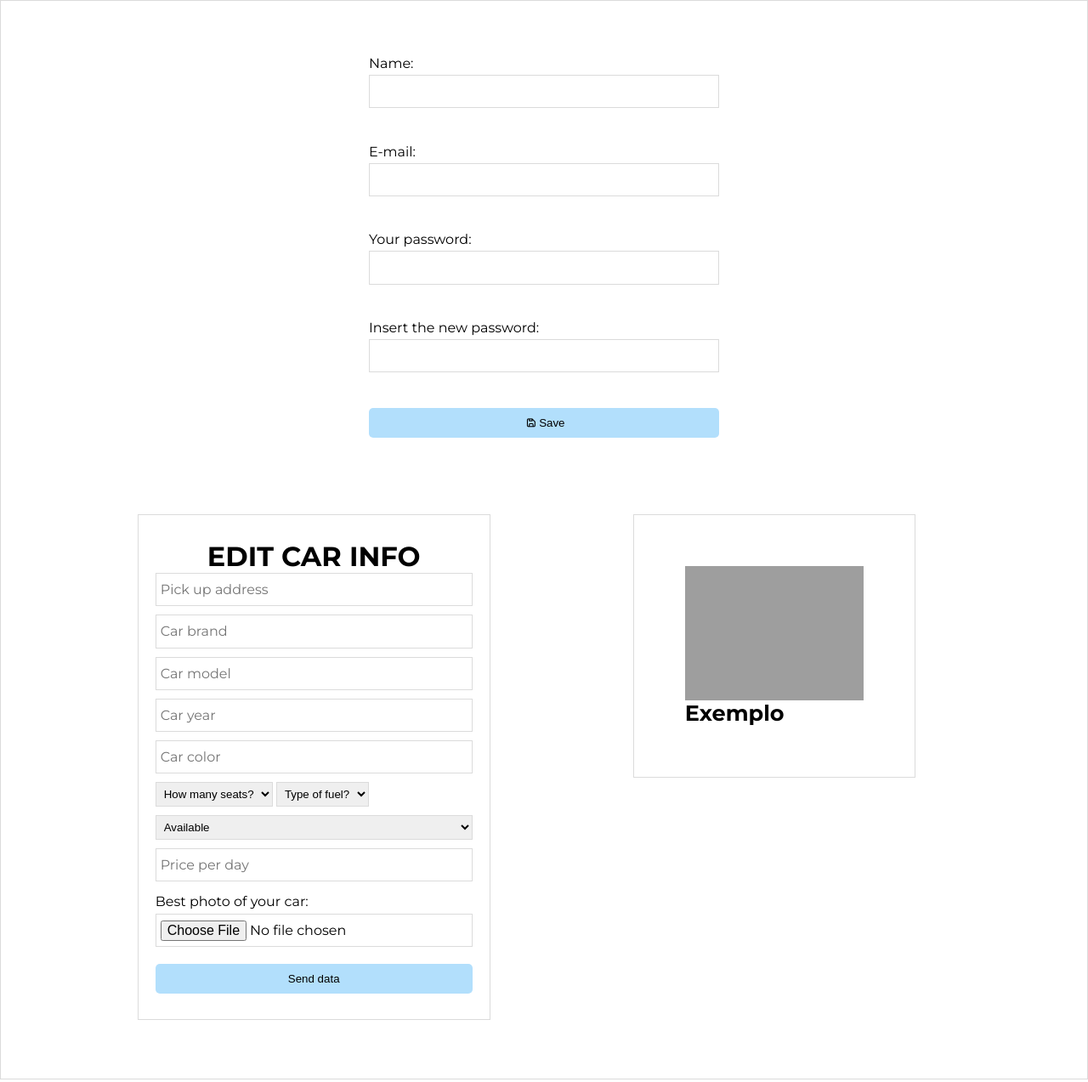
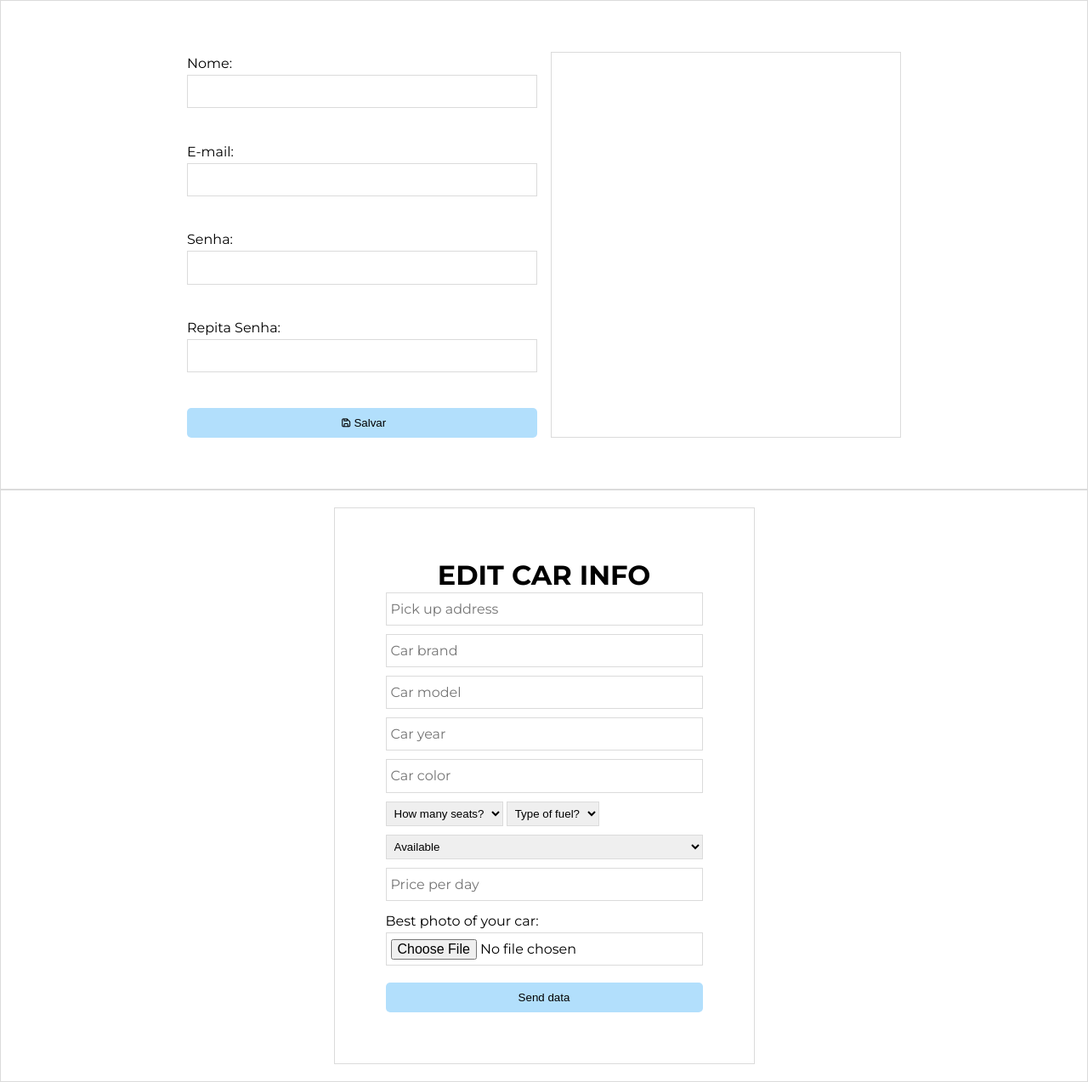
Before and after one commit to Joao-Thomaz-Garcia/gemSystemWebsite, a PHP site: page /user-settings.php in a window 1280 px wide. Shown: the part 80-1353 px from the top of the page at 85% size. Run offline with PHP 8.4, Linux system fonts and the light colour scheme; the visitor is signed in with stand-in values (Sample User, id 1); data that the repository does not hold is empty; grey boxes are pictures that could not be loaded.

Commit message:
0.01
mudei

```diff
--- a/user-settings.php
+++ b/user-settings.php
@@ -1,55 +1,8 @@
 <?php include("nav.html")?>
-
 <link rel="stylesheet" href="css/usersettings.css">
 <?php
-    include('connection.php');
 
 //Verifica a session, se não estiver logado, redireciona para o login.
-if(!isset($_SESSION)){
-    session_start();
-  }
-if(!isset($_SESSION['id'])){
-    header("Location: login.php");
-  }
-
-
-
-$id = $_SESSION['id'];
-$sql_cliente = "SELECT * FROM users WHERE id = '$id'";
-$query_cliente = $mysqli->query($sql_cliente) or die($mysqli->error);
-$cliente = $query_cliente->fetch_assoc();
-
-if(isset($_POST['name'])){
-    die();
-    //Verificar as duas senhas e as outras formas de erro, se tudo der certo, enviar e-mail
-        $fullName = $_POST['name'];
-        $email = strtolower($_POST['email']);
-        $password = $_POST['password'];
-        $confirmPassword = $_POST['newpassword'];
-
-//Verifica a senha no banco de dados.
-        if(password_verify($password, $cliente['password'])){
-
-            if($confirmPassword != null){
-                $password = $confirmPassword;
-                $cryptoPassword = password_hash($password, PASSWORD_DEFAULT);
-
-            }
-
-            $cryptoPassword = password_hash($password, PASSWORD_DEFAULT);
-
-
-            $sql_code_users = "UPDATE users
-            SET fullname='$fullName',
-            email='$email',
-            password='$cryptoPassword'
-            WHERE id = '$id'";
-
-        }
-}
-
-
-
 
 $erro = false;
 if(count($_POST) > 0){
@@ -152,15 +105,15 @@ if(count($_POST) > 0){
             $owner_id = $_SESSION['id'];
 
             $sql_code = "INSERT INTO cars (owner_id, address, brand, model, year, color, fuel, seats, daily_value, filepath, register_time) VALUES ('$owner_id' , '$address', '$brand', '$model' , '$year', '$color', '$fuel' ,'$seats', '$daily_values' ,'$path' , NOW())";
-            $enviar_bd = $mysqli->query($sql_code) or die($mysqli->error);
+            $enviar_bd = $mysqliConnect->query($sql_code) or die($mysqliConnect->error);
             if($enviar_bd){
-                //echo "<p><b>CLIENTE CADASTRADO!!</b></p>";
+                echo "<p><b>CLIENTE CADASTRADO!!</b></p>";
                 UNSET($_POST);
             }
-            //echo "<p>Arquivo enviado com sucesso!";
+            echo "<p>Arquivo enviado com sucesso!";
         }
-        //else
-            //echo "<p>Falha ao enviar o arquivo.</p>";
+        else
+            echo "<p>Falha ao enviar o arquivo.</p>";
     }
 
 
@@ -201,15 +154,18 @@ if(count($_POST) > 0){
 
 </style>
 <header>
-<form class="macaco">
+<form>
+    <div style="display: grid;
+    grid-template-columns: 1fr 1fr;
+    gap: 1em">
 <div style="display: grid;
 align-items: center;
 justify-content: center;">
-    Name: <br></break><input style="width: 400px;" value="<?php echo $cliente['fullname'] ?>" type="text" name="name" />
-    <Br>E-mail:<br><input value="<?php echo $cliente['email'] ?>" type="email" name="email" />
+    Nome: <br></break><input style="width: 400px;" type="text" name="nome" />
+    <Br>E-mail:<br><input type="email" name="email_usuario" />
 
-    <br>Your password: <br><input type="password" name="password" />
-    <Br>Insert the new password: <br><input type="password" name="newpassword" />
+    <br>Senha: <br><input type="password" name="senha" />
+    <Br>Repita Senha: <br><input type="password" name="repitasenha" />
 
     <br>
     <button type="submit" style="
@@ -219,7 +175,13 @@ justify-content: center;">
     border-radius: 5px;
     padding: 10px 77px;
     cursor: pointer;
-"><i class="uil uil-save"></i>Save</button>
+"><i class="uil uil-save"></i>Salvar</button> </form>
+    </div>
+    <div style="display: grid;
+    align-items center;
+    justify-content: center;
+    border: 1px solid rgb(219, 219, 219);">
+    </div>
     </div>
 <link rel="stylesheet" href="./css/host.css">
     <style>
@@ -241,20 +203,13 @@ justify-content: center;">
             }
 
     </style>
-
-    <!-- HEADER - LOGIN -->
-<header>
-<div class="section group">
     <div class="middle">
         <div style="display:grid;
-        flex-direction: column;
-        flex-wrap: nowrap;
         align-content: center;
-        align-items: stretch;
         justify-content: center;
         background-color: white;
         border: 1px solid rgb(219, 219, 219);
-        padding: 30px;" class="col span_1_of_2">
+        padding: 20px;">
 
         <form method="POST" enctype="multipart/form-data" action="">
             <h2 style="text-align: center;">EDIT CAR INFO</h2>
@@ -266,7 +221,7 @@ justify-content: center;">
             <input value="<?php if(isset($_POST['color'])) echo $_POST['color']; ?>" name ="color" type="text" placeholder="Car color">
 
 
-            <div style="float: left;">
+            <div style="">
             <select value="<?php if(isset($_POST['seats'])) echo $_POST['seats']; ?>" name="seats" id="seat-select">
                 <option value selected="selected">How many seats?</option>
                 <option value="2">2</option>
@@ -302,19 +257,6 @@ justify-content: center;">
             ">Send data</button>
 
         </form>
-        </div>
-        <div class="col span_1_of_2">
-        <div id="app" class="container">
-     <div class="grid">
-        <form>
-
-          <button name="test" value="0" type="submit"><img src="images/bmw.png" alt="carro1"></button>
-          <input type="hidden" name="id" value="">
-          <div class="title">
-            <h3>Exemplo</h3>
-          </div>
-          <div class="description">
-          </form>
     </div>
     <style>
 </header>
```
Also changed, not shown: css/mandar.css (+1 -41 lines), css/style.css (+32 -1 lines), vehicles.php (+25 -8 lines).
